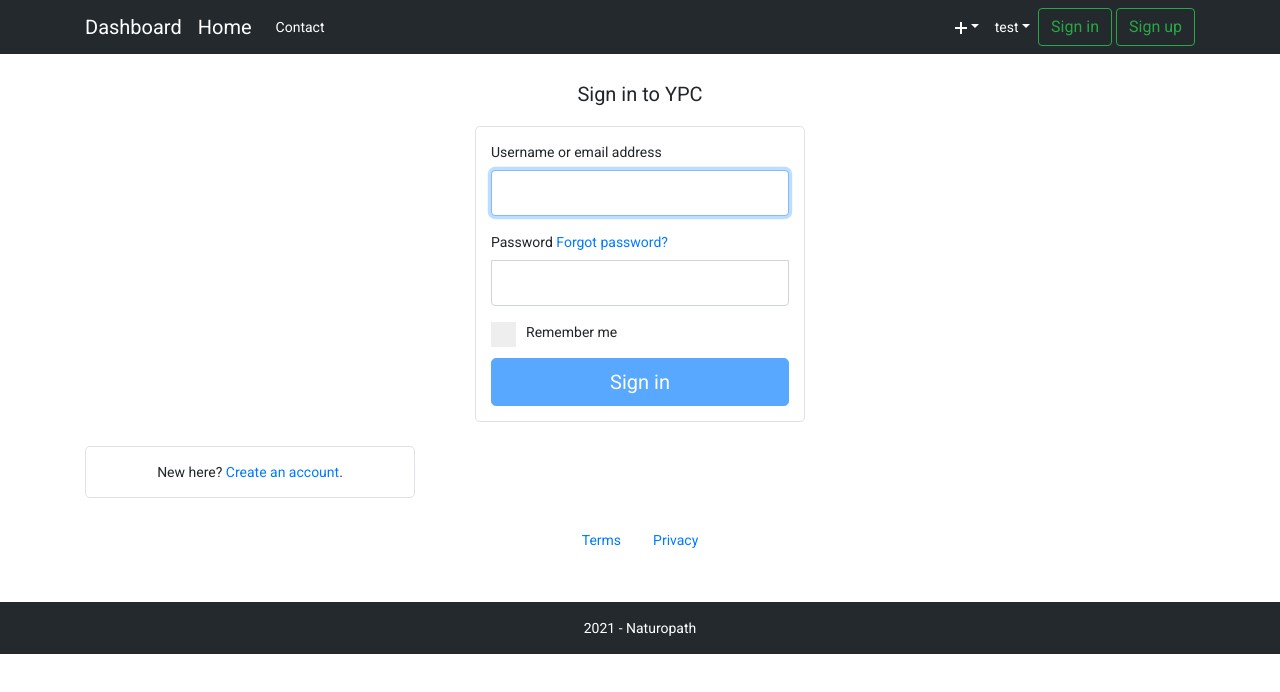
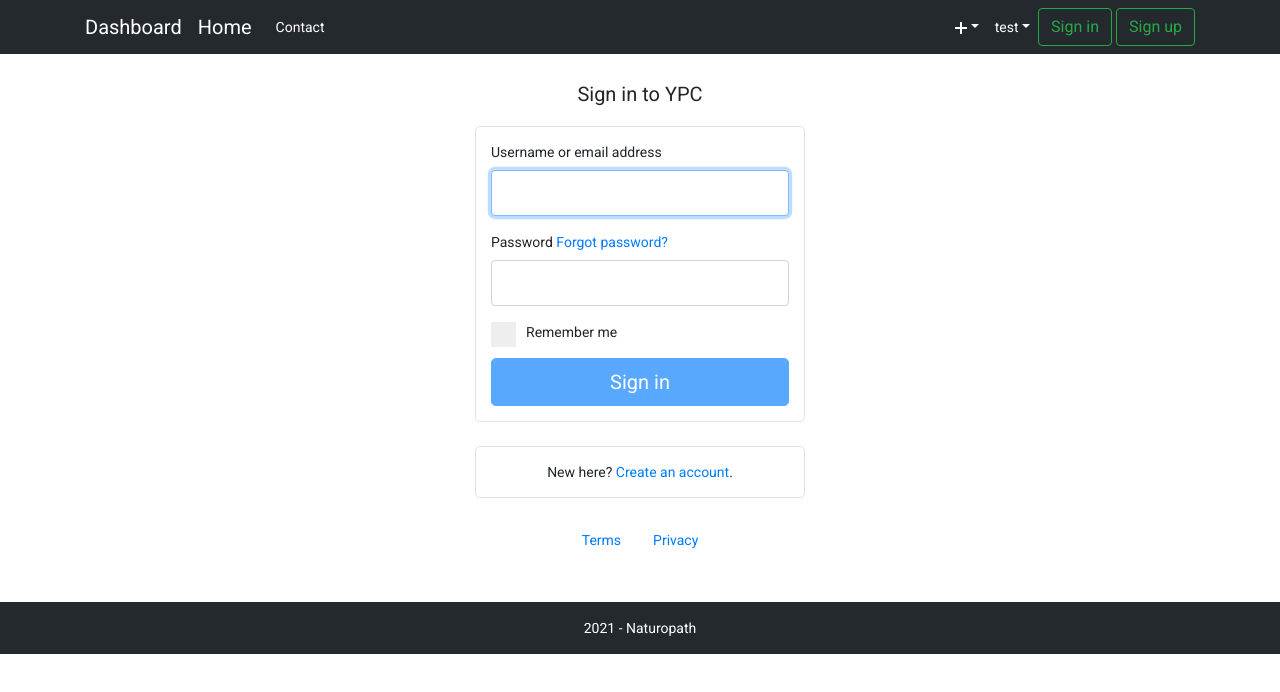
Before and after one commit to VictorHachard/naturopath-tfe-application, an Angular app: page /login in a window 1280 px wide. Shown: the top 692 px of the page. Built offline with nearby package versions, Linux system fonts and the light colour scheme.

Commit message:
Fix login form style

```diff
--- a/src/app/components/templates/login/login.component.css
+++ b/src/app/components/templates/login/login.component.css
@@ -4,3 +4,55 @@
 .form-control.ng-touched.ng-valid{
   border: 1px solid green;
 }
+/* Form */
+.vertical-center {
+  min-height: calc(80vh - 116px - 250px);
+  display: -webkit-box;
+  display: -moz-box;
+  display: -ms-flexbox;
+  display: -webkit-flex;
+  display: flex;
+  -webkit-box-align: center;
+  -webkit-align-items: center;
+  -moz-box-align: center;
+  -ms-flex-align: center;
+  align-items: center;
+  width: 100%;
+  -webkit-box-pack: center;
+  -moz-box-pack: center;
+  -ms-flex-pack: center;
+  -webkit-justify-content: center;
+  justify-content: center;
+}
+
+.login-center {
+  width: 100%;
+  max-width: 330px;
+  margin: auto;
+}
+.login-center p, .login-center form {
+  padding: 15px;
+}
+.login-center .checkbox {
+  font-weight: 400;
+}
+.login-center .form-control {
+  position: relative;
+  box-sizing: border-box;
+  height: auto;
+  padding: 10px;
+  font-size: 16px;
+}
+.form-center .form-control:focus {
+  z-index: 2;
+}
+.form-center input[type="email"] {
+  margin-bottom: -1px;
+  border-bottom-right-radius: 0;
+  border-bottom-left-radius: 0;
+}
+.form-center input[type="password"] {
+  margin-bottom: 10px;
+  border-top-left-radius: 0;
+  border-top-right-radius: 0;
+}
--- a/src/app/components/templates/login/login.component.html
+++ b/src/app/components/templates/login/login.component.html
@@ -1,11 +1,10 @@
 <section class="my-4 container">
-
-  <div id="alertPlacement"></div>
 
   <div class="vertical-center">
     <div class="w-100">
       <h2 class="h3 mb-3 text-center">Sign in to YPC</h2>
-      <form [formGroup]="formLogin" (ngSubmit)="Login()" id="loginForm" class="form-center form-setting border rounded-lg">
+      <div class="login-center">
+        <form [formGroup]="formLogin" (ngSubmit)="Login()" id="loginForm" class="form-setting border rounded-lg">
           <div class="form-group">
             <label for="emailOrUsername" class="my-0">Username or email address</label>
             <input type="text" name="login" id="emailOrUsername" formControlName="emailOrUsername" class="form-control mt-2 mb-3" autocapitalize="off" autofocus="autofocus">
@@ -36,10 +35,11 @@
           </div>
           <button [disabled]="formLogin.invalid" class="btn btn-lg btn-primary btn-block" type="submit">Sign in</button>
         </form>
-      <p class="form-center text-center my-4 border rounded-lg">
+        <p class="justify-content-center text-center my-4 border rounded-lg">
           New here?
           <a class="label-link" routerLink="/register">Create an account</a>.
         </p>
+      </div>
       <ul class="nav justify-content-center">
         <li class="nav-item">
           <a class="nav-link" style="font-size: 14px;" routerLink="/terms">Terms</a>
--- a/src/styles.css
+++ b/src/styles.css
@@ -28,41 +28,7 @@ body {
   margin-top: 0.25rem;
   font-size: 14px;
 }
-/* Form */
-.form-center {
-  width: 100%;
-  max-width: 330px;
-  padding: 15px;
-  margin: auto;
-}
-.form-center .checkbox {
-  font-weight: 400;
-}
-.form-center .form-control {
-  position: relative;
-  box-sizing: border-box;
-  height: auto;
-  padding: 10px;
-  font-size: 16px;
-}
-.form-center .form-control:focus {
-  z-index: 2;
-}
-.form-center input[type="email"] {
-  margin-bottom: -1px;
-  border-bottom-right-radius: 0;
-  border-bottom-left-radius: 0;
-}
-.form-center input[type="password"] {
-  margin-bottom: 10px;
-  border-top-left-radius: 0;
-  border-top-right-radius: 0;
-}
-pre {
-  /*word-wrap: break-word;
-        white-space: pre-wrap;*/
-  max-width: 550px;
-}
+
 .nav-w {
   color: #fff !important;
 }
```
Lines whose indentation alone changed are shown as unchanged.
